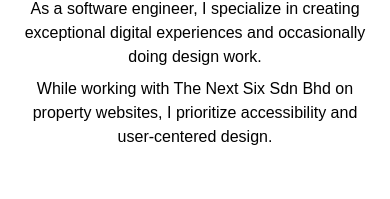
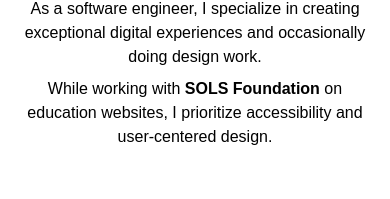
Before and after one commit to ahmadatif23/portfolio-v1, a Next.js app: page /portfolio/ in a window 390 px wide. Shown: the part 443-642 px from the top of the page. Built offline with nearby package versions, Linux system fonts and the light colour scheme.

Commit message:
Change company name on mobile

```diff
--- a/pages/index.js
+++ b/pages/index.js
@@ -39,8 +39,17 @@
           </p>
 
           <p className="max-w-2xl mb-6 sm:hidden font-light">
-            While working with The Next Six Sdn Bhd on property websites, I
-            prioritize accessibility and user-centered design.
+            While working with{" "}
+            <Link
+              href="https://www.sols247.org/"
+              className="relative font-bold transition-all duration-200 hover:text-[#F8BE15]"
+              target="_blank"
+            >
+              {" "}
+              SOLS Foundation{" "}
+            </Link>
+            on education websites, I prioritize accessibility and user-centered
+            design.
           </p>
 
           <SocialMedia />
```
